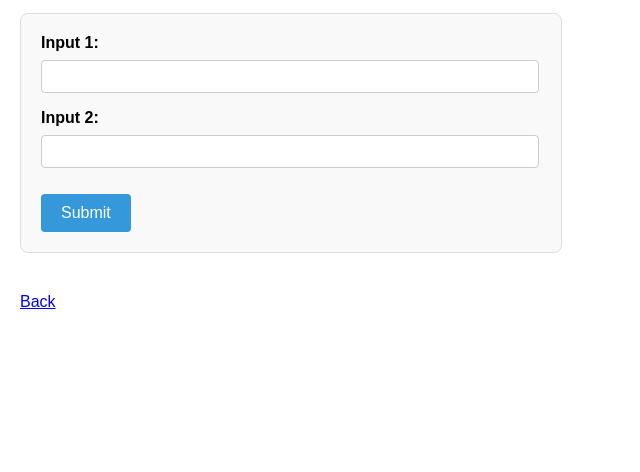
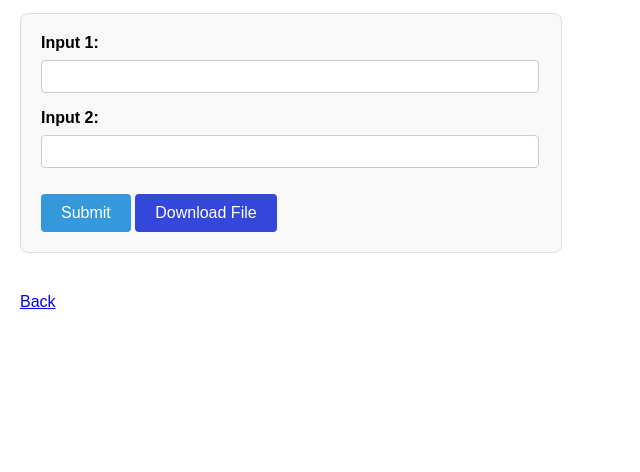
Before and after one commit to Sujith1545/flask-compare, a Flask app: page /page2 in a window 1280 px wide. Shown: the part 137-609 px from the top of the page, without its empty margins (0-640 px from the left). Run offline with Flask 3, Linux system fonts and the light colour scheme.

Commit message:
added download file option in page2

```diff
--- a/run.py
+++ b/run.py
@@ -1,7 +1,7 @@
 from flask import Flask, request, jsonify, send_file, render_template
 import pandas as pd
 from compare_pandasV2 import pandas_compare, compare_headers
-from page2 import process_page2
+from page2 import process_page2, download_result_file
 from calculate.calculate_xlsx import run
 
 app = Flask(__name__)
@@ -153,6 +153,10 @@ def get_common():
         return jsonify({'error': 'All mathched'})
 
 
+@app.route('/donload_page2_file', methods=['GET'])
+def donload_page2_file():
+    r = download_result_file()
+    return r
 
 if __name__ == '__main__':
     app.run(debug=True)
--- a/static/page2.js
+++ b/static/page2.js
@@ -2,6 +2,7 @@ document.addEventListener("DOMContentLoaded", function () {
   const form = document.getElementById("text-input-form");
   const feedback = document.getElementById("feedback");
   const loader = document.getElementById("loader");
+  const downloadBtn = document.getElementById("download-btn-id");
 
   form.addEventListener("submit", function (event) {
     event.preventDefault(); // Prevent default form submission
@@ -23,4 +24,50 @@ document.addEventListener("DOMContentLoaded", function () {
         feedback.textContent = "An error occurred: " + error.message;
       });
   });
+
+  downloadBtn.addEventListener("click", function () {
+    loader.style.display = "block"; // Show loader
+
+    var fileName = "";
+
+    fetch("/donload_page2_file", {
+      method: "GET", // Assuming you are using a GET request to download the file
+    })
+      .then((response) => {
+        if (!response.ok) {
+          throw new Error("File download failed.");
+        }
+
+        // Extract the filename from the Content-Disposition header
+        const cd = response.headers.get("Content-Disposition");
+        fileName = getContentDisposition(cd) || "default-file.xlsx"; // Fallback filename if not provided
+        return response.blob(); // Convert response to Blob
+      })
+      .then((blob) => {
+        loader.style.display = "none"; // Hide loader
+
+        // Create a link element to trigger the file download
+        const link = document.createElement("a");
+        const url = window.URL.createObjectURL(blob);
+        link.href = url;
+        link.download = fileName; // Set the filename from Content-Disposition header or fallback
+        document.body.appendChild(link); // Append the link to the body (it must be in the DOM to work)
+        link.click(); // Trigger the download
+
+        // Clean up after download
+        document.body.removeChild(link); // Remove the link from the DOM
+        window.URL.revokeObjectURL(url);
+      })
+      .catch((error) => {
+        loader.style.display = "none"; // Hide loader
+        feedback.textContent =
+          "An error occurred while downloading the file: " + error.message;
+      });
+  });
 });
+
+function getContentDisposition(cd) {
+  const regex = /filename[^;=\n]*=\s*['"]?([^'";\n]*)['"]?/i;
+  const matches = regex.exec(cd);
+  return matches && matches[1] ? matches[1] : null;
+}
--- a/templates/page2.html
+++ b/templates/page2.html
@@ -37,6 +37,16 @@
 
       input[type="submit"] {
         background-color: #3498db; /* Blue background color */
+        color: white; /* White text color */
+        padding: 10px 20px; /* Padding around the button text */
+        border: none; /* Remove default border */
+        border-radius: 4px; /* Round corners of the button */
+        cursor: pointer; /* Change cursor to pointer on hover */
+        font-size: 16px; /* Increase font size */
+      }
+
+      .download-btn {
+        background-color: #3447db; /* Blue background color */
         color: white; /* White text color */
         padding: 10px 20px; /* Padding around the button text */
         border: none; /* Remove default border */
@@ -85,6 +95,12 @@
       <input type="text" id="input2" name="input2" />
       <br />
       <input type="submit" value="Submit" />
+      <input
+        type="button"
+        class="download-btn"
+        id="download-btn-id"
+        value="Download File"
+      />
     </form>
 
     <!-- Feedback and loader -->
```
Also changed, not shown: page2.py (+30 -0 lines), 2 other files.
